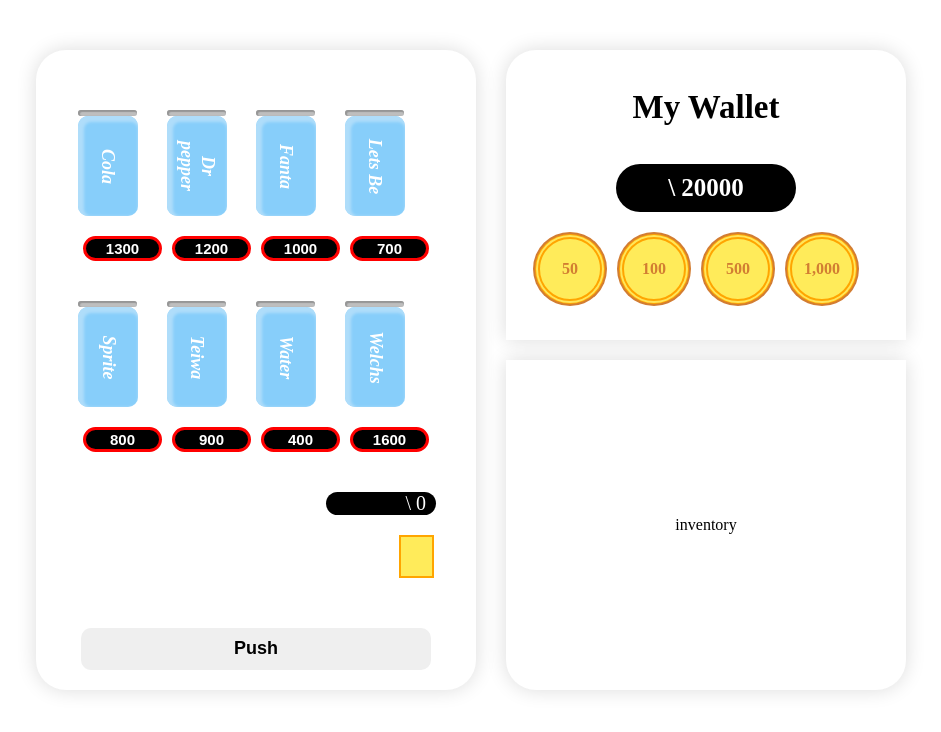
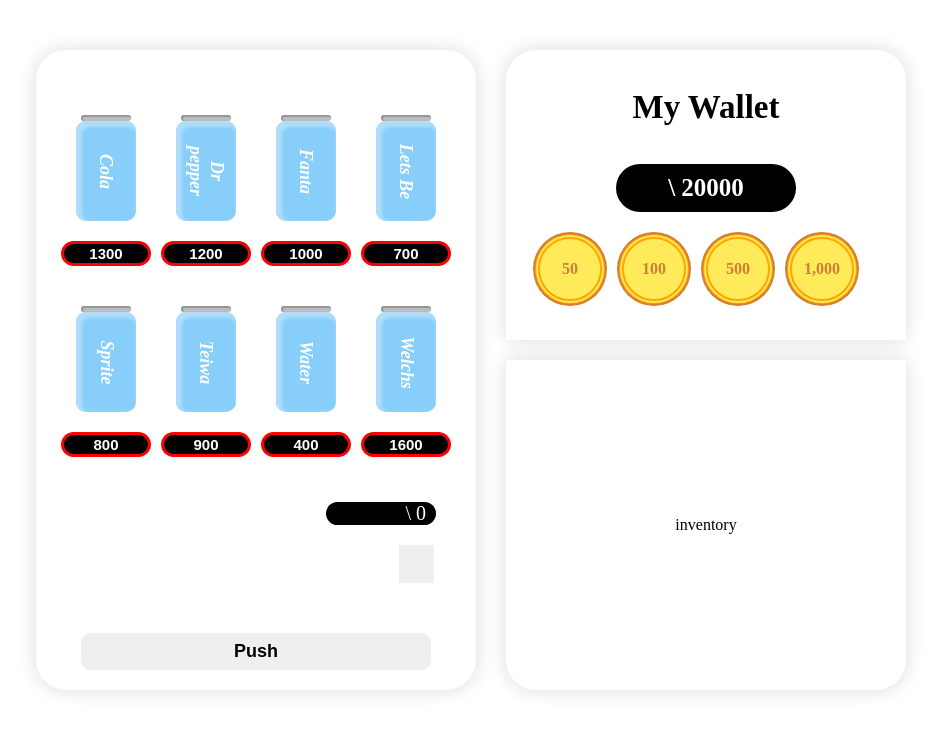
Before and after one commit to yeonilil/vending-machine, a React (Create React App) app: page / in a window 1280 px wide. Shown: the top 732 px of the page, without its empty margins (169-1110 px from the left). Built offline with nearby package versions, Linux system fonts and the light colour scheme; a web font is replaced by a local one.

Commit message:
Fix: push 버튼 함수 추가

```diff
--- a/src/components/containers/MachineContainer.jsx
+++ b/src/components/containers/MachineContainer.jsx
@@ -52,8 +52,16 @@
   },
 ];
 export default function MachineContainer() {
-  const { walletCoin, machineCoin, selectDrink, buyDrink, updateSelectDrink } =
-    useStore();
+  const {
+    walletCoin,
+    machineCoin,
+    selectDrink,
+    buyDrink,
+    updateSelectDrink,
+    updateMachineCoin,
+    updateWalletCoin,
+    updateInventory,
+  } = useStore();
 
   const handleDrinkSelect = (id) => {
     //음료 선택
@@ -70,6 +78,12 @@
   };
   const handleChange = () => {
     //거스름돈
+    updateWalletCoin(machineCoin + walletCoin);
+    updateMachineCoin(0);
+  };
+
+  const handlePush = () => {
+    updateInventory(true);
   };
   return (
     <div className={styles.machineContainer}>
@@ -97,8 +111,10 @@
       </div>
 
       <div className={styles.machineCoin}>\ {machineCoin}</div>
-      <button className={styles.changeButton}></button>
-      <button className={styles.getButton}>Push</button>
+      <button className={styles.changeButton} onClick={handleChange}></button>
+      <button className={styles.getButton} onClick={handlePush}>
+        Push
+      </button>
     </div>
   );
 }
--- a/src/store/coin.js
+++ b/src/store/coin.js
@@ -4,6 +4,7 @@
   walletCoin: 20000,
   machineCoin: 0,
   selectDrink: [],
+  isPush: false,
   insertCoin: (value = 1) =>
     set((state) => ({
       machineCoin: state.machineCoin + value,
@@ -14,6 +15,9 @@
       machineCoin: state.machineCoin - coin,
     })),
   updateSelectDrink: (newSelectDrink) => set({ selectDrink: newSelectDrink }),
+  updateMachineCoin: (coin) => set({ machineCoin: coin }),
+  updateWalletCoin: (coin) => set({ walletCoin: coin }),
+  updateInventory: (push) => set({ isPush: push }),
 }));
 
 export default useStore;
--- a/src/styles/MachineContainer.module.scss
+++ b/src/styles/MachineContainer.module.scss
@@ -13,7 +13,7 @@
   display: flex;
   justify-content: center;
   flex-wrap: wrap;
-  margin: 20px 0;
+  margin: 25px 0;
 }
 .drinkContainer {
   display: flex;
@@ -23,13 +23,13 @@
 .drink {
   width: 60px;
   height: 100px;
-  margin: 20px 15px;
+  margin: 20px 0;
   border-radius: 10px;
   background-color: #87cefa;
   display: flex;
   align-items: center;
   justify-content: center;
-  margin: 0;
+  margin: 0 20px;
   box-shadow: inset 3px 3px 3px 3px #afddfa;
 
   .drinkName {
@@ -43,13 +43,12 @@
   }
 }
 .drinkTop {
-  width: 55px;
+  width: 50px;
   height: 6px;
   background-color: #bebebe;
   border-radius: 30px;
   margin-top: 20px;
-  margin-right: 30px;
-  padding-left: 4px;
+  margin-left: 25px;
   box-shadow: inset 1px 1px 1px 1px #969696;
 }
 .drinkPrice {
@@ -60,7 +59,7 @@
   background-color: black;
   border: 3px solid #9ef048;
   border-radius: 30px;
-  margin: 20px 5px;
+  margin: 20px;
   &:hover {
     background-color: #323232;
   }
@@ -93,8 +92,7 @@
 .changeButton {
   width: 35px;
   height: 50px;
-  background-color: #ffeb5a;
-  border: 2px solid #ffa500;
+  border: 0;
   margin-left: 320px;
   margin-top: 20px;
   &:hover {
```
